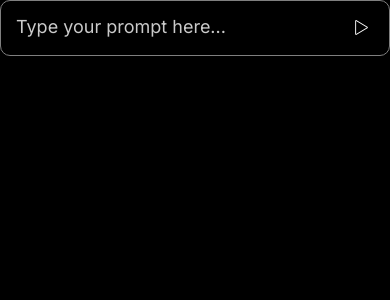
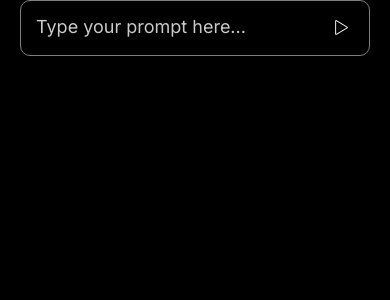
Before and after one commit to matheuskroska/GPTale, a React (Vite) app: page /#/ in a window 390 px wide. Shown: the top 300 px of the page. Built offline with nearby package versions, Linux system fonts and the light colour scheme.

Commit message:
feat(bodywrapper): added body wrapper to 'wrap' the app, media queries and width for the container

```diff
--- a/src/App.tsx
+++ b/src/App.tsx
@@ -2,6 +2,7 @@ import { HashRouter, Route, Routes } from 'react-router-dom';
 import Home from './pages/Home';
 import NotFound from './pages/NotFound';
 import GlobalStyles from './styles/global';
+import { BodyWrapper } from './components/BodyWrapper/BodyWrapper';
 
 export function App() {
   return (
@@ -16,7 +17,9 @@ export function WrappedApp() {
   return (
     <HashRouter>
       <GlobalStyles />
-      <App />
+      <BodyWrapper>
+        <App />
+      </BodyWrapper>
     </HashRouter>
   );
 }
--- /dev/null
+++ b/src/components/BodyWrapper/BodyWrapper.styled.ts
@@ -0,0 +1,12 @@
+import styled from 'styled-components';
+import theme from '../../styles/theme';
+
+export const StyledBodyWrapper = styled.div`
+  max-width: ${theme.breakpoints.md};
+  margin: 0 auto;
+
+  @media (max-width: ${theme.breakpoints.md}) {
+    max-width: 100%;
+    padding: 0 ${theme.spacing.xl};
+  }
+`;
--- /dev/null
+++ b/src/components/BodyWrapper/BodyWrapper.tsx
@@ -0,0 +1,9 @@
+import { StyledBodyWrapper } from './BodyWrapper.styled';
+
+export interface BodyWrapperProps {
+  children?: React.ReactNode;
+}
+
+export const BodyWrapper = ({ children, ...props }: BodyWrapperProps) => {
+  return <StyledBodyWrapper {...props}>{children}</StyledBodyWrapper>;
+};
```
